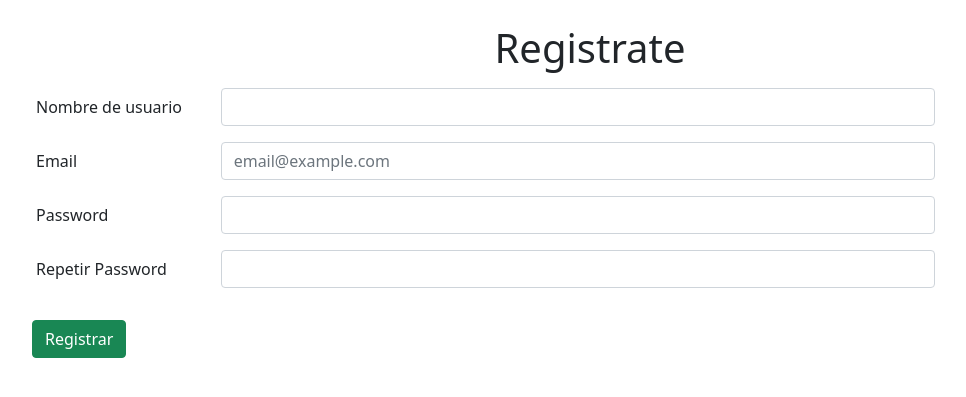
After one commit to antoniopresas/guess, a PHP site: page /views/sign_up.php in a window 1280 px wide. The commit adds this page. Shown: the top 397 px of the page, without its empty margins (50-1016 px from the left). Run offline with PHP 8.4, Linux system fonts and the light colour scheme; some libraries are stand-ins or nearby versions.

Commit message:
tercer commit

```diff
--- a/index.php
+++ b/index.php
@@ -1,3 +1,5 @@
 <?php
+require_once('../models/connection.php');
+require('../controllers/player.php');
 
-require_once('./models/connection.php');
+?>
--- /dev/null
+++ b/views/sign_up.php
@@ -0,0 +1,62 @@
+<!DOCTYPE html>
+<html lang="en">
+<head>
+    <meta charset="UTF-8">
+    <meta name="viewport" content="width=device-width, initial-scale=1.0">
+    <meta name="viewport" content="width=device-width, initial-scale=1">
+    <link href="https://cdn.jsdelivr.net/npm/bootstrap@5.0.0-beta1/dist/css/bootstrap.min.css" rel="stylesheet" integrity="sha384-giJF6kkoqNQ00vy+HMDP7azOuL0xtbfIcaT9wjKHr8RbDVddVHyTfAAsrekwKmP1" crossorigin="anonymous">
+
+    <title>Sign up</title>
+  </head>
+  <body>
+  <div class="container mt-4">
+    <div class="title text-center">
+        <h1>Registrate</h1>
+    </div>
+    <div class="formularios">
+
+    <form action="../controllers/player.php" method="post" class="row g-3 needs-validation mt-3">
+
+        <div class="mb-3 row">
+            <label for="name" class="col-sm-2 col-form-label">Nombre de usuario</label>
+            <div class="col-sm-8">
+                <input type="text" class="form-control" id="name" required name="name">
+            </div>
+        </div>
+
+        <div class="mb-3 row">
+        <label for="email" class="col-sm-2 col-form-label">Email</label>
+            <div class="col-sm-8">
+                <input type="email"  class="form-control" id="email" placeholder="email@example.com" required name="email">
+            </div>
+        </div>
+
+        <div class="mb-3 row">
+            <label for="password" class="col-sm-2 col-form-label">Password</label>
+            <div class="col-sm-8">
+                <input type="password" class="form-control" id="password" required name="password">
+            </div>
+        </div>
+
+        <div class="mb-3 row">
+            <label for="rePassword" class="col-sm-2 col-form-label">Repetir Password</label>
+            <div class="col-sm-8">
+                <input type="password" class="form-control" id="rePassword" required name="rePassword">
+            </div>
+        </div>
+
+        <div class="col-12">
+            <button class="btn btn-success" type="submit">Registrar</button>
+        </div>
+    </form>
+
+    </div>
+
+  </div>
+
+
+    <script src="https://cdn.jsdelivr.net/npm/@popperjs/core@2.5.4/dist/umd/popper.min.js" integrity="sha384-q2kxQ16AaE6UbzuKqyBE9/u/KzioAlnx2maXQHiDX9d4/zp8Ok3f+M7DPm+Ib6IU" crossorigin="anonymous"></script>
+    <script src="https://cdn.jsdelivr.net/npm/bootstrap@5.0.0-beta1/dist/js/bootstrap.min.js" integrity="sha384-pQQkAEnwaBkjpqZ8RU1fF1AKtTcHJwFl3pblpTlHXybJjHpMYo79HY3hIi4NKxyj" crossorigin="anonymous"></script>
+
+  </body>
+</html>
```
Also changed, not shown: controllers/player.php (added, +21 -0 lines), models/connection.php (+6 -1 lines), models/player.php (+26 -1 lines), views/login.php (added, +49 -0 lines), models/game.php (added), models/score.php (added).
